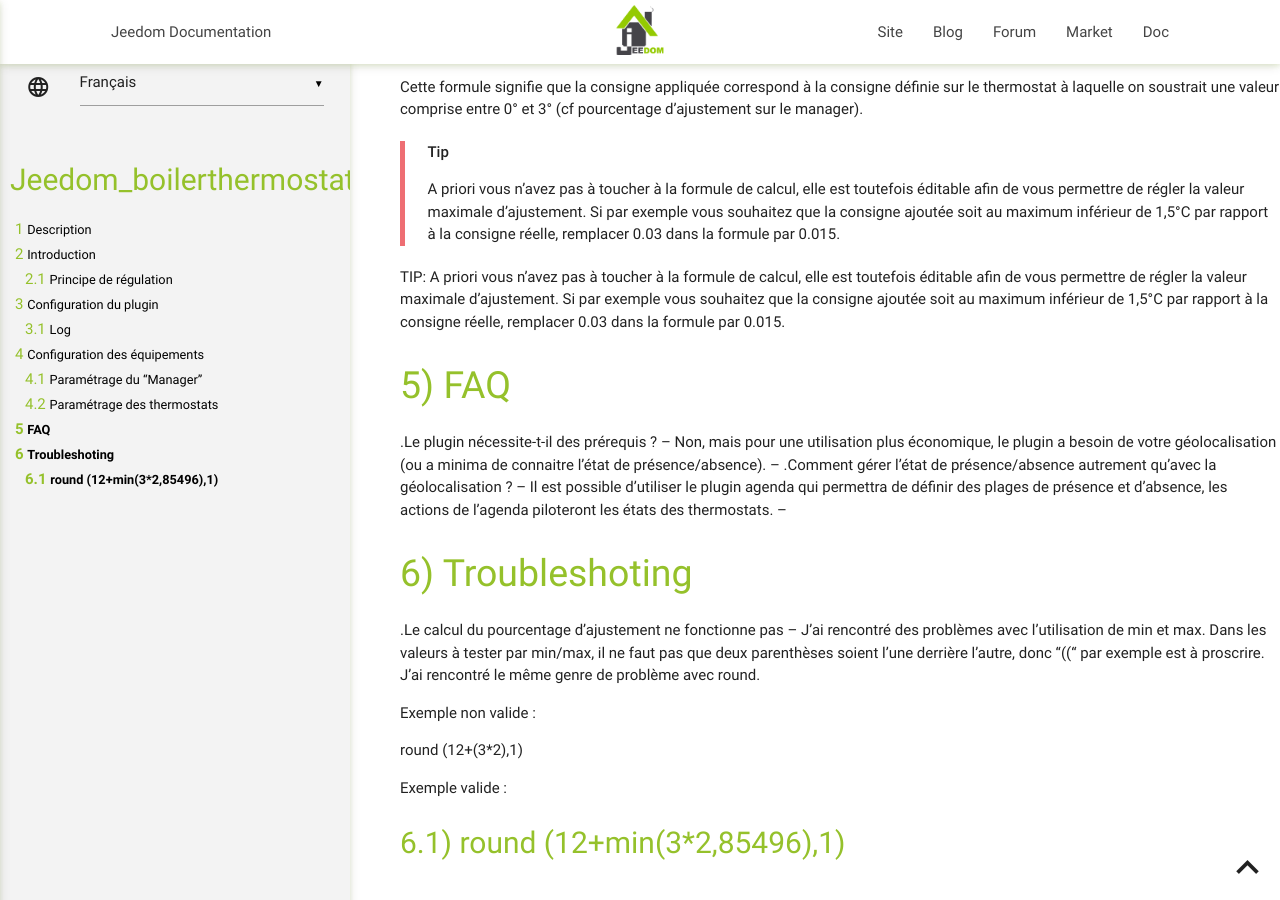
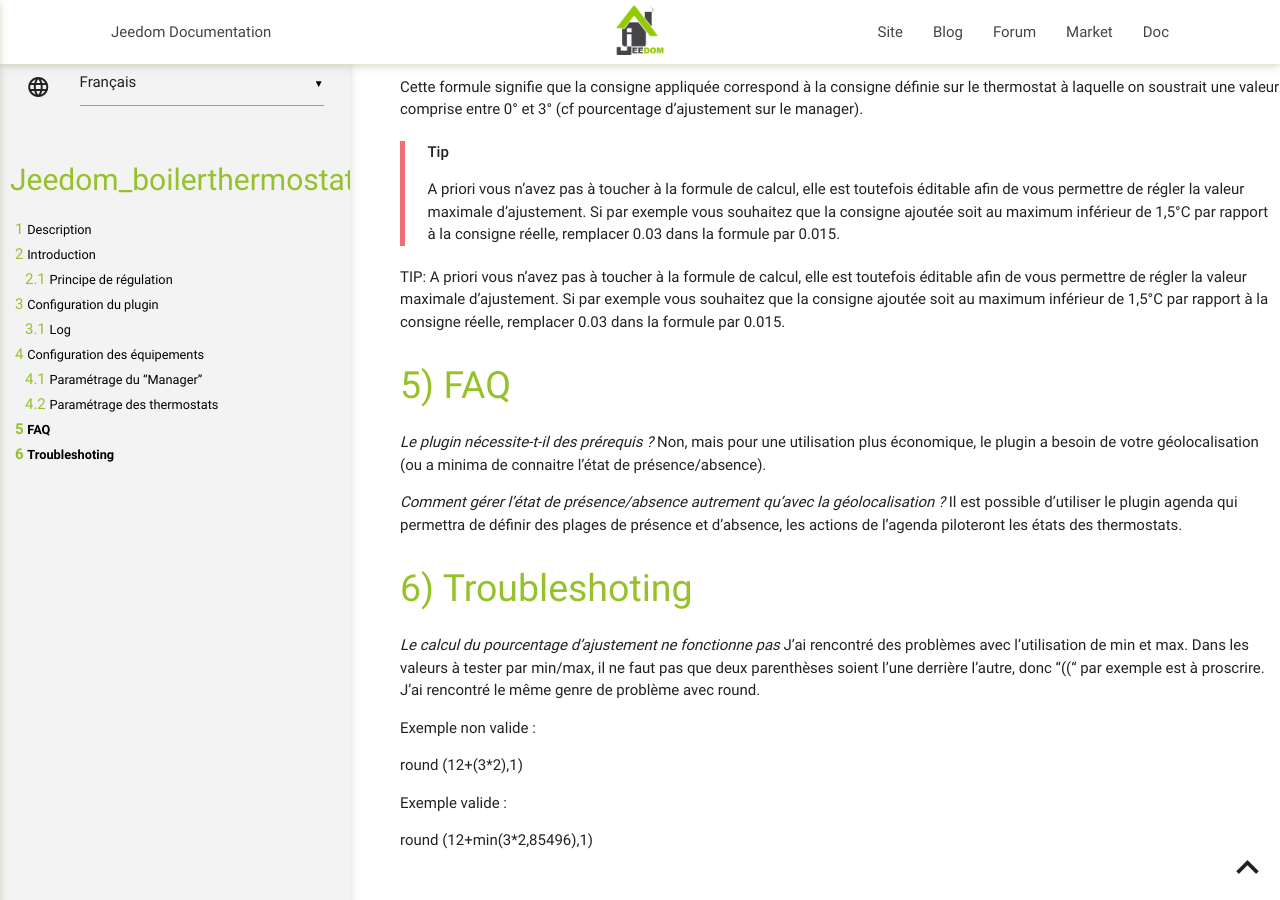
Before and after one commit to DavZero/jeedom_boilerThermostat, a Jekyll site: the page built from docs/de_DE/index.md, in a window 1280 px wide and 900 px high, scrolled down 5251 px. Built offline with Jekyll 4.4.1, drawn with Linux system fonts in a browser that asks for light colours; our own code applies the rules of GitHub Pages for plain Markdown files.

Commit message:
[ROBOT] Action all

```diff
--- a/docs/de_DE/index.md
+++ b/docs/de_DE/index.md
@@ -235,19 +235,16 @@ de 1,5°C par rapport à la consigne réelle, remplacer 0.03 dans la formule par
 
 FAQ
 ===
-.Le plugin nécessite-t-il des prérequis ?
---
+_Le plugin nécessite-t-il des prérequis ?_
 Non, mais pour une utilisation plus économique, le plugin a besoin de votre géolocalisation (ou a minima de connaitre l'état de présence/absence).
---
-.Comment gérer l'état de présence/absence autrement qu'avec la géolocalisation ?
---
+
+_Comment gérer l'état de présence/absence autrement qu'avec la géolocalisation ?_
 Il est possible d'utiliser le plugin agenda qui permettra de définir des plages de présence et d'absence, les actions de l'agenda piloteront les états des thermostats.
---
+
 
 Troubleshoting
 ==============
-.Le calcul du pourcentage d'ajustement ne fonctionne pas
---
+_Le calcul du pourcentage d'ajustement ne fonctionne pas_
 J'ai rencontré des problèmes avec l'utilisation de min et max. Dans les valeurs à tester par min/max, il ne faut pas que deux parenthèses soient l'une derrière l'autre, donc "((" par exemple est à proscrire.
 J'ai rencontré le même genre de problème avec round.
 
@@ -258,4 +255,3 @@ round (12+(3*2),1)
 Exemple valide :
 
 round (12+min(3*2,85496),1)
---
```
Also changed, not shown: docs/en_US/index.md (+5 -9 lines), docs/es_ES/index.md (+5 -9 lines).
